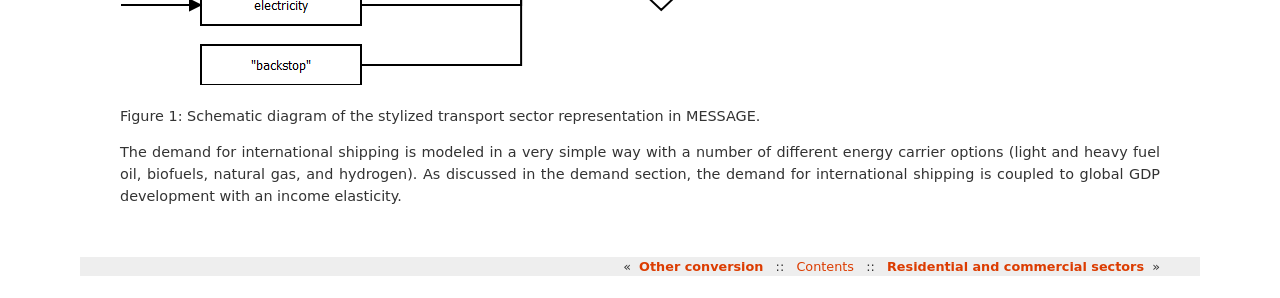
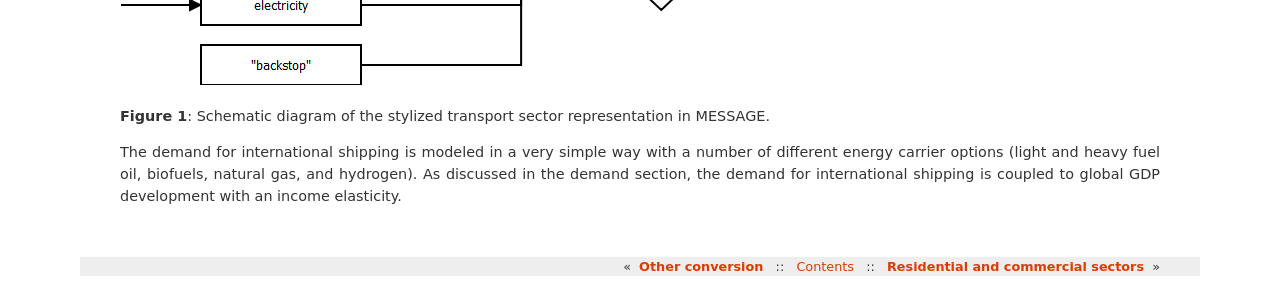
Before and after one commit to yiyi1991/message-ix-models, a Sphinx documentation site: the page built from doc/global/source/message_globiom/energy/transport.rst, in a window 1280 px wide. Shown: the part 1205-1503 px from the top of the page. Built offline with Sphinx 7.4.7, drawn with Linux system fonts in a browser that asks for light colours.

```diff
--- a/doc/global/source/message_globiom/energy/transport.rst
+++ b/doc/global/source/message_globiom/energy/transport.rst
@@ -8,6 +8,6 @@ To reflect limitations of switching to alternative fuels, for example as a resul
 
 .. image:: /_static/transport_end-use.png
 
-Figure 1: Schematic diagram of the stylized transport sector representation in MESSAGE.
+**Figure 1**: Schematic diagram of the stylized transport sector representation in MESSAGE.
 
 The demand for international shipping is modeled in a very simple way with a number of different energy carrier options (light and heavy fuel oil, biofuels, natural gas, and hydrogen). As discussed in the demand section, the demand for international shipping is coupled to global GDP development with an income elasticity.
```
